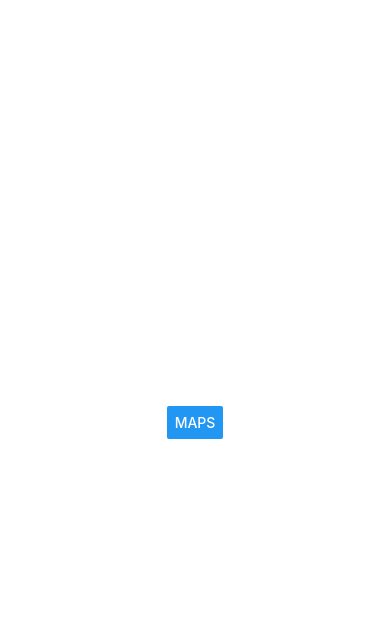
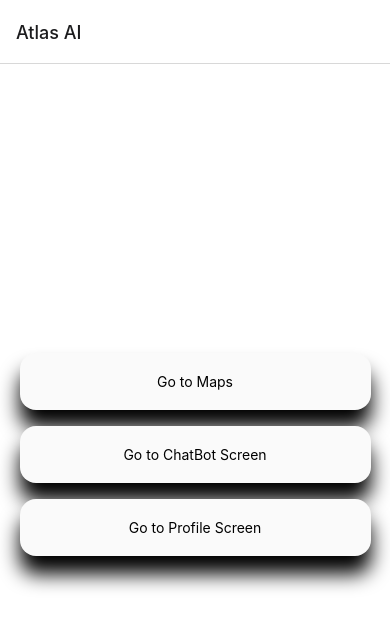
Before and after one commit to ErenElagz/Atlas, a React Native app: screen / in a window 390 px wide. Shown: the top 628 px of the page. Built offline with nearby package versions, Linux system fonts and the light colour scheme.

Commit message:
navigation

```diff
--- a/App.js
+++ b/App.js
@@ -1,17 +1,69 @@
-import React from "react";
-import { View, Button, StyleSheet } from "react-native";
+import * as React from "react";
+import { Button, View, Pressable, Text, StyleSheet } from "react-native";
+import { NavigationContainer } from "@react-navigation/native";
+import { createNativeStackNavigator } from "@react-navigation/native-stack";
+import MapScreen from "./src/screens/MapScreen";
+import ProfileScreen from "./src/screens/ProfileScreen";
+import ChatBotScreen from "./src/screens/ChatBotScreen";
+function HomeScreen({ navigation }) {
+    return (
+        <View style={styles.container}>
+            <Pressable
+                style={styles.button}
+                onPress={() => navigation.navigate("Map")}
+            >
+                <Text>Go to Maps</Text>
+            </Pressable>
+            <Pressable
+                style={styles.button}
+                onPress={() => navigation.navigate("ChatBotScreen")}
+            >
+                <Text>Go to ChatBot Screen</Text>
+            </Pressable>
+            <Pressable
+                style={styles.button}
+                onPress={() => navigation.navigate("ProfileScreen")}
+            >
+                <Text>Go to Profile Screen</Text>
+            </Pressable>
+        </View>
+    );
+}
+const Stack = createNativeStackNavigator();
 
 export default function App() {
     return (
-        <View style={styles.container}>
-            <Button title="Maps"></Button>
-        </View>
+        <NavigationContainer>
+            <Stack.Navigator>
+                <Stack.Screen name="Atlas AI" component={HomeScreen} />
+                <Stack.Screen name="Map" component={MapScreen} />
+                <Stack.Screen name="ProfileScreen" component={ProfileScreen} />
+                <Stack.Screen name="ChatBotScreen" component={ChatBotScreen} />
+            </Stack.Navigator>
+        </NavigationContainer>
     );
 }
 const styles = StyleSheet.create({
     container: {
         flex: 1,
         alignItems: "center",
-        justifyContent: "center"
+        justifyContent: "center",
+        gap: 16,
+        backgroundColor: "#fff"
+    },
+    button: {
+        borderRadius: 16,
+        width: "90%",
+        alignItems: "center",
+        padding: 20,
+        backgroundColor: "#fafafa",
+        shadowColor: "#000000",
+        shadowOffset: {
+            width: 0,
+            height: 18
+        },
+        shadowOpacity: 20,
+        shadowRadius: 20.0,
+        elevation: 6
     }
 });
--- a/src/screens/ChatBotScreen.js
+++ b/src/screens/ChatBotScreen.js
@@ -0,0 +1,19 @@
+import React from "react";
+import { View, StyleSheet, Text } from "react-native";
+import { StatusBar } from "expo-status-bar";
+
+export default function ChatBotScreen() {
+    return (
+        <View style={styles.container}>
+            <StatusBar style="auto" />
+            <Text>ChatBot Screen</Text>
+        </View>
+    );
+}
+const styles = StyleSheet.create({
+    container: {
+        flex: 1,
+        alignItems: "center",
+        justifyContent: "center"
+    }
+});
--- a/src/screens/ProfileScreen.js
+++ b/src/screens/ProfileScreen.js
@@ -0,0 +1,19 @@
+import React from "react";
+import { View, StyleSheet, Text } from "react-native";
+import { StatusBar } from "expo-status-bar";
+
+export default function ProfileScreen() {
+    return (
+        <View style={styles.container}>
+            <StatusBar style="auto" />
+            <Text>Profile Screen</Text>
+        </View>
+    );
+}
+const styles = StyleSheet.create({
+    container: {
+        flex: 1,
+        alignItems: "center",
+        justifyContent: "center"
+    }
+});
```
Also changed, not shown: package.json (+5 -2 lines), 1 other file (tests, documents, lock files or other folders).
